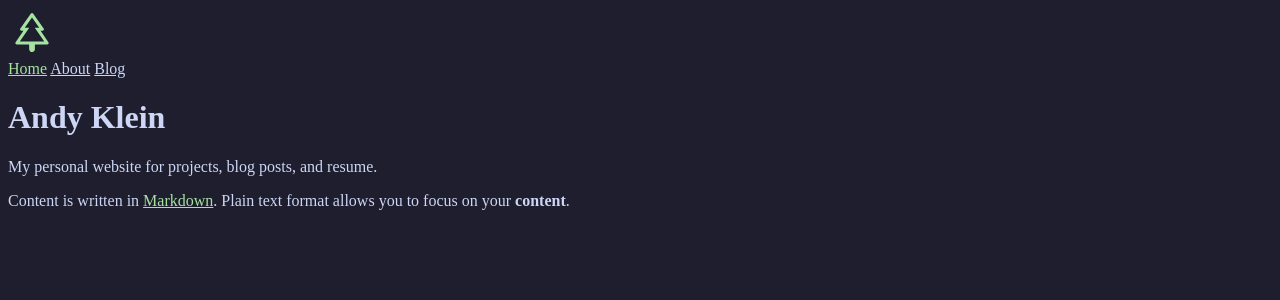
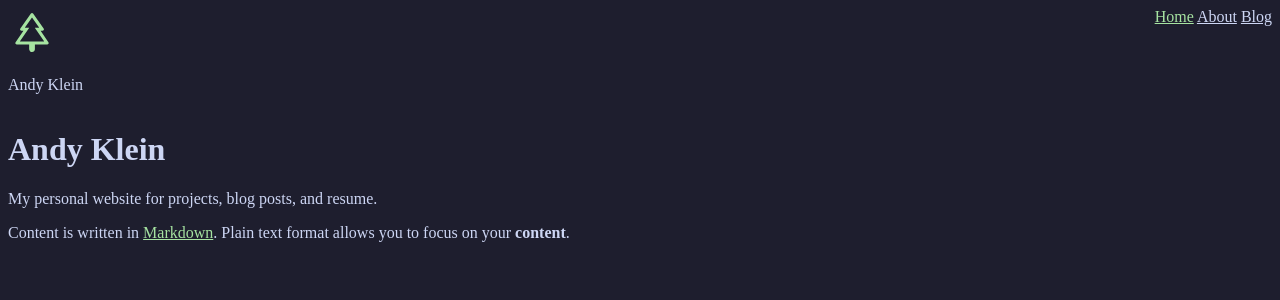
Before and after one commit to Andy-Klein/andy-klein.github.io, a Jekyll site: the page built from index.md, in a window 1280 px wide. Shown: the top 300 px of the page. Built offline with Jekyll 4.4.1, drawn with Linux system fonts in a browser that asks for light colours.

Commit message:
updating css

```diff
--- a/_includes/header.html
+++ b/_includes/header.html
@@ -1,6 +1,9 @@
 <div class="header">
-    <div class="logo">
-        <img src="/assets/images/favicon.svg">
-    </div>
-    {% include navigation.html %}
+  <div class="logo">
+    <a href="/">
+      <img src="/assets/images/favicon.svg" />
+    </a>
+    <p>Andy Klein</p>
+  </div>
+  {% include navigation.html %}
 </div>
--- a/_sass/main.scss
+++ b/_sass/main.scss
@@ -8,9 +8,13 @@ body a {
   color: #a6e3a1;
 }
 
-/* Top Nav Styles */
-.logo {
-  display:inline-block;
+/* Header and Top Nav Styles */
+.header {
+  display: flex;
+}
+
+.header div {
+  flex: auto;
 }
 
 nav a {
```
